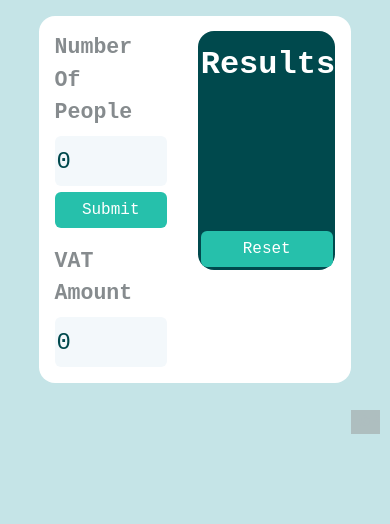
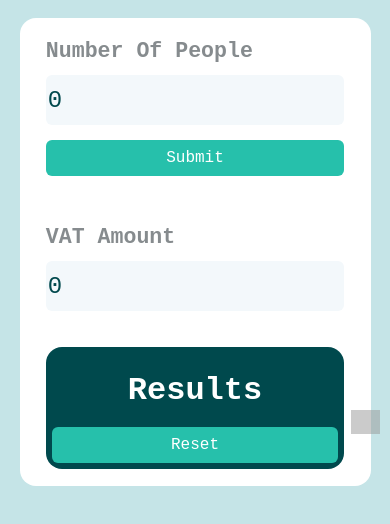
Before and after one commit to Negm24/money-divider-app, a React (Create React App) app: page / in a window 390 px wide. Shown: the top 524 px of the page. Built offline with nearby package versions, Linux system fonts and the light colour scheme.

Commit message:
Css changes for mobile phones responsiveness

```diff
--- a/package.json
+++ b/package.json
@@ -11,7 +11,7 @@
     "react": "^18.2.0",
     "react-bootstrap": "^2.10.1",
     "react-dom": "^18.2.0",
-    "react-scripts": "^5.0.1",
+    "react-scripts": "5.0.1",
     "web-vitals": "^2.1.4"
   },
   "scripts": {
@@ -39,5 +39,8 @@
       "last 1 firefox version",
       "last 1 safari version"
     ]
+  },
+  "devDependencies": {
+    "gh-pages": "^6.1.1"
   }
 }
--- a/src/components/Main.js
+++ b/src/components/Main.js
@@ -127,10 +127,6 @@ export default function Main() {
                             {inputValues.map((value, index) => (
                                 <div className='individualResults'>
                                     <div className='individualDetails'>
-                                        {/* <input type='checkbox' /> */}
-
-
-
                                         <div class="checkbox-wrapper-15">
                                             <input className="inp-cbx" id={`cbx-${index}`} type="checkbox" style={{display: "none"}} onChange={(e) => handleCheckboxChange(index, e.target.value)} value={value.checked} />
                                             <label className="cbx" htmlFor={`cbx-${index}`}>
--- a/src/components/css/Main.css
+++ b/src/components/css/Main.css
@@ -314,6 +314,33 @@ button:active{
 
 
 
+@media only screen and (max-width: 530px) {
+    #MainAppContainer{
+        width: 90%;
+    }
+    #SidesContainer{
+        flex-direction: column;
+        align-items: center;
+        width: 100%;
+    }
+
+    #RightSided{
+        width: 85%;
+    }
+
+    #LeftSided{
+        width: 85%;
+    }
+
+    .cbx{
+        font-size: 90%;
+    }
+
+    .individualResults{
+        font-size: 70%;
+    }
+}
+
 
 
 
```
Also changed, not shown: 1 other file (tests, documents, lock files or other folders).
